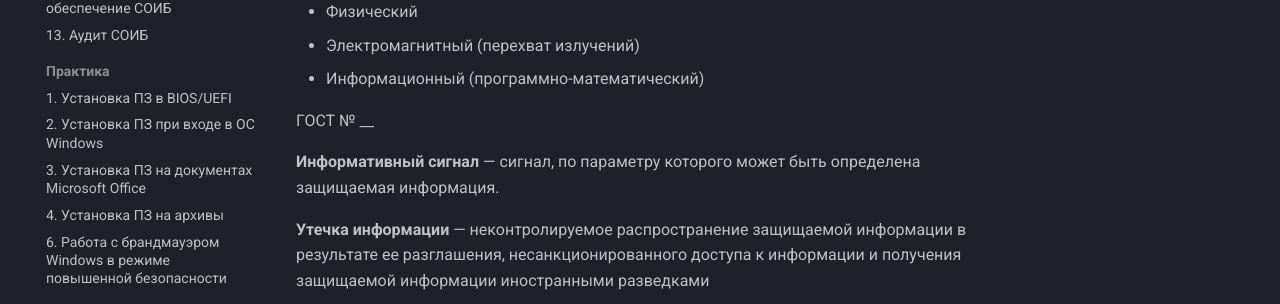
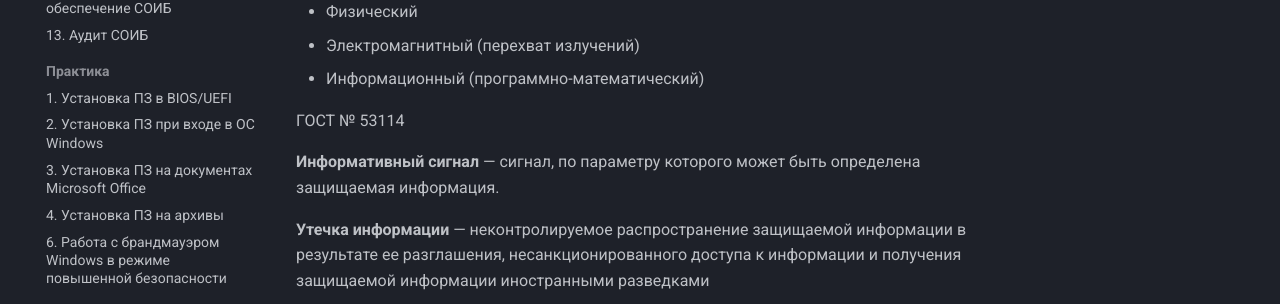
Before and after one commit to Alaladdin/MPEI, an MkDocs documentation site: the page built from docs/oib/theory/3.md, in a window 1280 px wide. Shown: the part 575-879 px from the top of the page. Built offline with MkDocs 1.6.1 and Material for MkDocs 9.7.7, drawn with Linux system fonts in a browser that asks for light colours; comment, search, counter and statistics services are not loaded.

Commit message:
Homepage BugFix
- Изменена структура файлов: 'main.css' перенесен из 'src' в 'assets'
- Исправлена ошибка на главной странице, из-за плагина 'git-revision-date-localized'
- Исправлено форматирование в некоторых файлах

```diff
--- a/docs/src/css/main.css
+++ b/docs/assets/css/main.css
@@ -1,3 +1,13 @@
+.sr-only {
+  position: absolute;
+  padding: 0;
+  margin: -1px;
+  height: 1px;
+  width: 1px;
+  clip: rect(0, 0, 0, 0);
+  overflow: hidden;
+}
+
 [data-md-color-scheme=slate] {
   --md-header-bg-color: #1e2029;
   --md-primary-fg-color: #bf95f9;
--- a/docs/src/css/scss/main.scss
+++ b/docs/assets/css/scss/main.scss
@@ -1,3 +1,13 @@
+.sr-only {
+  position: absolute;
+  padding: 0;
+  margin: -1px;
+  height: 1px;
+  width: 1px;
+  clip: rect(0, 0, 0, 0);
+  overflow: hidden;
+}
+
 [data-md-color-scheme=slate] {
   --md-header-bg-color: #1e2029;
   --md-primary-fg-color: #bf95f9;
--- a/docs/oib/theory/3.md
+++ b/docs/oib/theory/3.md
@@ -18,7 +18,7 @@
 - Электромагнитный (перехват излучений)
 - Информационный (программно-математический)
 
-ГОСТ № __
+ГОСТ № 53114
 
 **Информативный сигнал** — сигнал, по параметру которого может быть определена защищаемая информация.
 
--- a/mkdocs.yml
+++ b/mkdocs.yml
@@ -59,8 +59,8 @@
       type: timeago
       time_zone: Europe/Moscow
       locale: ru
-      exclude:
-        - index.md
+  #      exclude:
+  #        - index.md
   - minify:
       minify_html: true
       minify_js: true
@@ -68,4 +68,4 @@
         remove_comments: true
 
 extra_css:
-  - 'src/css/main.css'
+  - 'assets/css/main.css'
--- a/overrides/home.html
+++ b/overrides/home.html
@@ -57,4 +57,14 @@
 
 </div>
 
+<!-- Revision date -->
+
+
+{% if page and page.meta %}
+    {% if page.meta.git_revision_date_localized or page.meta.revision_date %}
+        {#% include "partials/source-date.html" %#}
+        <small class='sr-only'>Последнее обновление: {{ page.meta.git_revision_date_localized }}</small>
+    {% endif %}
+{% endif %}
+
 {% endblock %}
```
Also changed, not shown: docs/oib/practice/7.md (line endings or trailing spaces), 2 other files.
